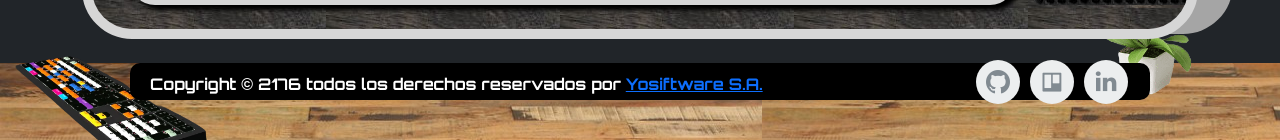
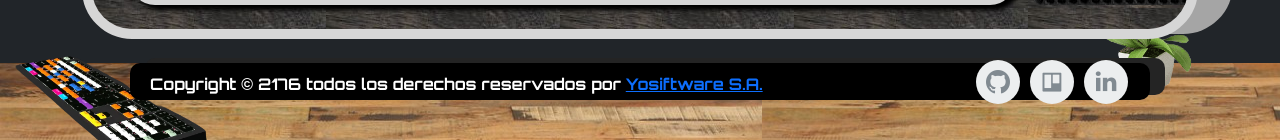
Before and after one commit to yosi90/portfolio, a plain HTML site: page index.html in a window 1280 px wide. Shown: the part 660-800 px from the top of the page. Drawn offline with Linux system fonts and the light colour scheme.

Commit message:
Inicio rc5

```diff
--- a/css/main.sass
+++ b/css/main.sass
@@ -284,6 +284,8 @@ body
 
     border-radius: 10px
 
+    box-shadow: 15px -5px 0 rgb(36, 36, 36)
+
     z-index: 1
 
     p
```
Also changed, not shown: css/main.css, 1 other file.
